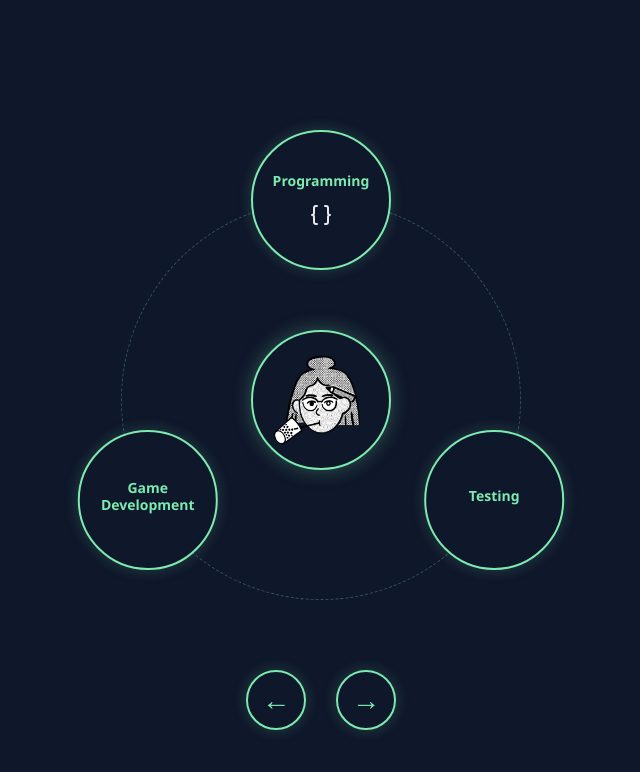
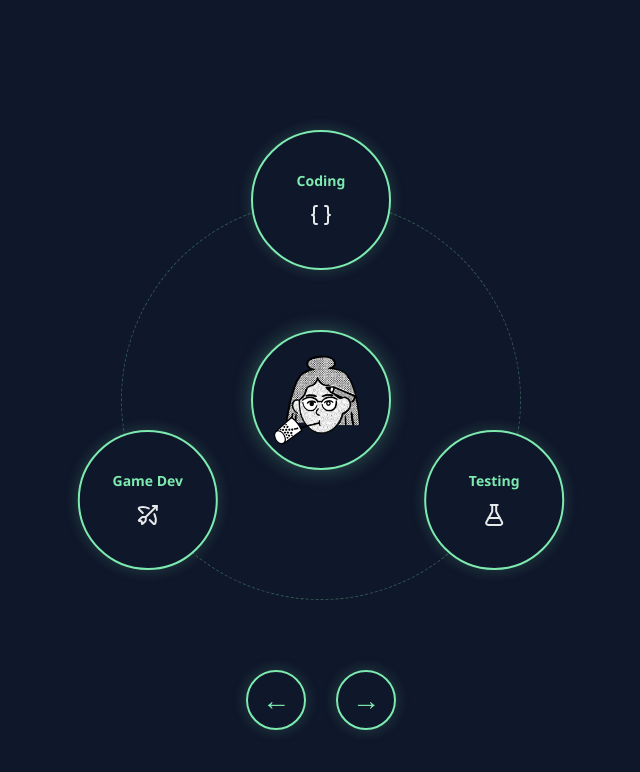
Before and after one commit to JuliaGlocka/circular_menu_portfolio_devglockajulia, a plain HTML site: page index.html in a window 1280 px wide. Shown: the whole page, without its empty margins (319-959 px from the left). Drawn offline with Linux system fonts and the light colour scheme.

Commit message:
add icons

```diff
--- a/index.html
+++ b/index.html
@@ -1,14 +1,17 @@
 <!DOCTYPE html>
 <html lang="en">
+
 <head>
     <meta charset="UTF-8">
     <meta name="viewport" content="width=device-width, initial-scale=1.0">
     <meta http-equiv="X-Content-Type-Options" content="nosniff">
     <meta name="referrer" content="strict-origin-when-cross-origin">
-    <meta name="description" content="Julia Głocka - Portfolio showcasing programming, testing, and game development projects">
+    <meta name="description"
+        content="Julia Głocka - Portfolio showcasing programming, testing, and game development projects">
     <title>Julia Głocka - Portfolio 2025</title>
     <link rel="stylesheet" href="css/style.css">
 </head>
+
 <body>
     <div class="container">
         <div class="menu-container" id="menuContainer">
@@ -18,17 +21,17 @@
             </div>
 
             <div class="menu-item" data-category="programming" data-index="0">
-                <div class="label">Programming</div>
+                <div class="label">Coding</div>
                 <div class="icon"><img src="media/code.svg" alt="Code"></div>
 
             </div>
             <div class="menu-item" data-category="testing" data-index="1">
-                <div class="icon"></div>
                 <div class="label">Testing</div>
+                <div class="icon"><img src="media/tests.svg" alt="Code"></div>
             </div>
             <div class="menu-item" data-category="gamedev" data-index="2">
-                <div class="icon"></div>
-                <div class="label">Game Development</div>
+                <div class="label">Game Dev</div>
+                <div class="icon"><img src="media/games.svg" alt="Code"></div>
             </div>
 
             <div class="navigation-arrows">
@@ -47,4 +50,5 @@
     </div>
     <script src="js/script.js"></script>
 </body>
+
 </html>
```
